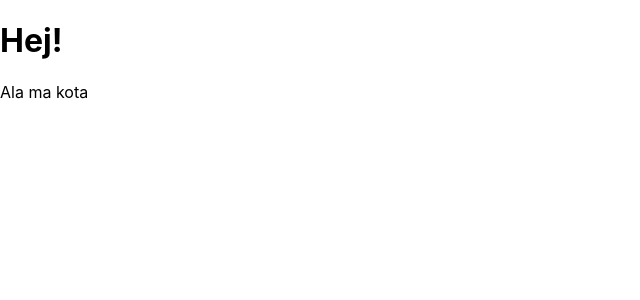
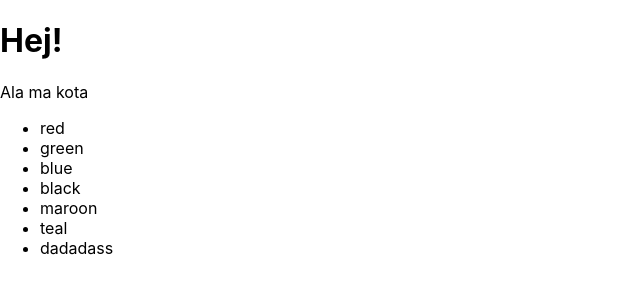
Before and after one commit to argasek/codebrainers-2020-09, a React (Create React App) app: page / in a window 1280 px wide. Shown: the top 300 px of the page, without its empty margins (0-640 px from the left). Built offline with nearby package versions, Linux system fonts and the light colour scheme.

Commit message:
Render list of colors.

```diff
--- a/src/App.js
+++ b/src/App.js
@@ -8,6 +8,9 @@ function App() {
       <div>
         <h1>Hej!</h1>
         <p>Ala ma kota</p>
+          <ul>
+              {arr.map(color => (<li key={color}>{color}</li>))}
+          </ul>
       </div>
   );
 }
```
